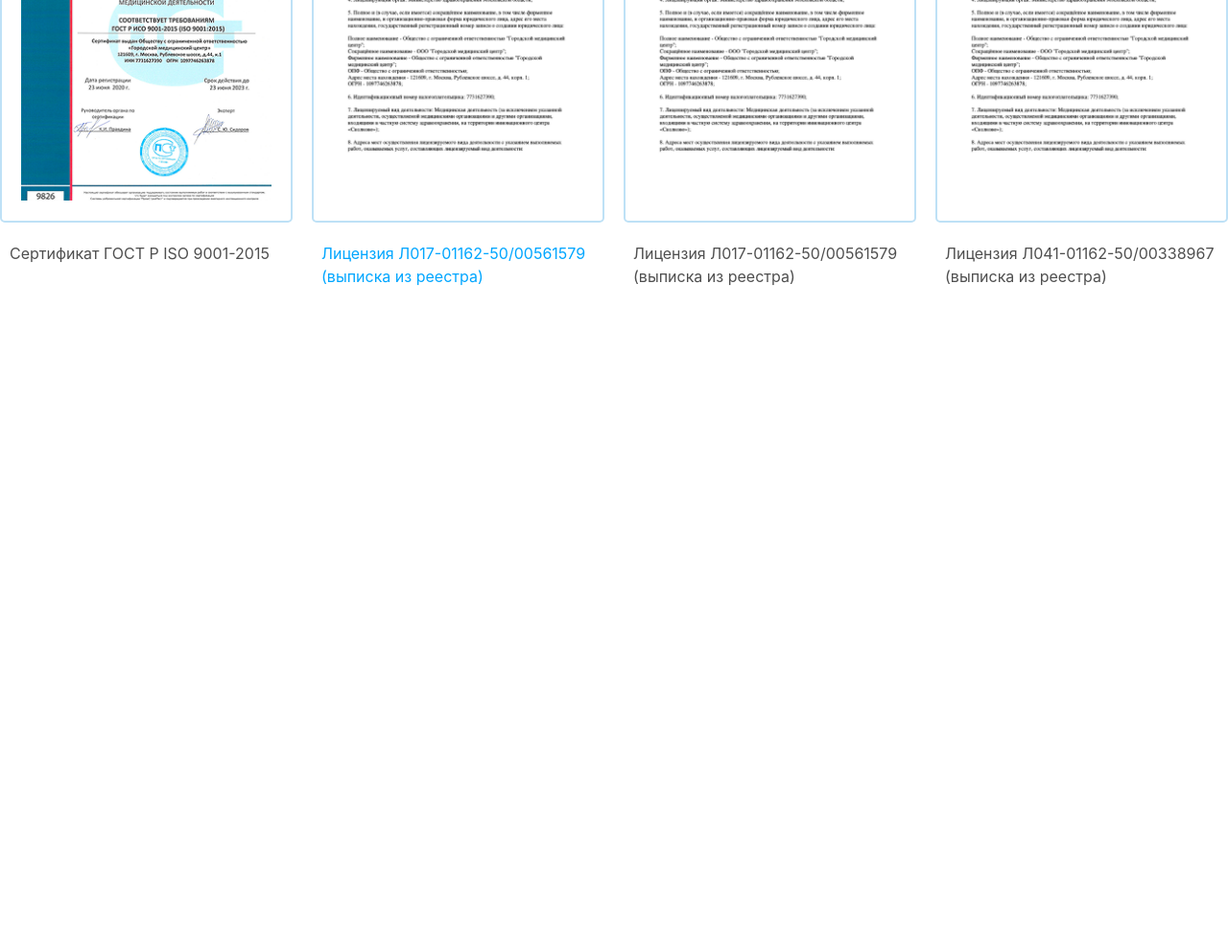
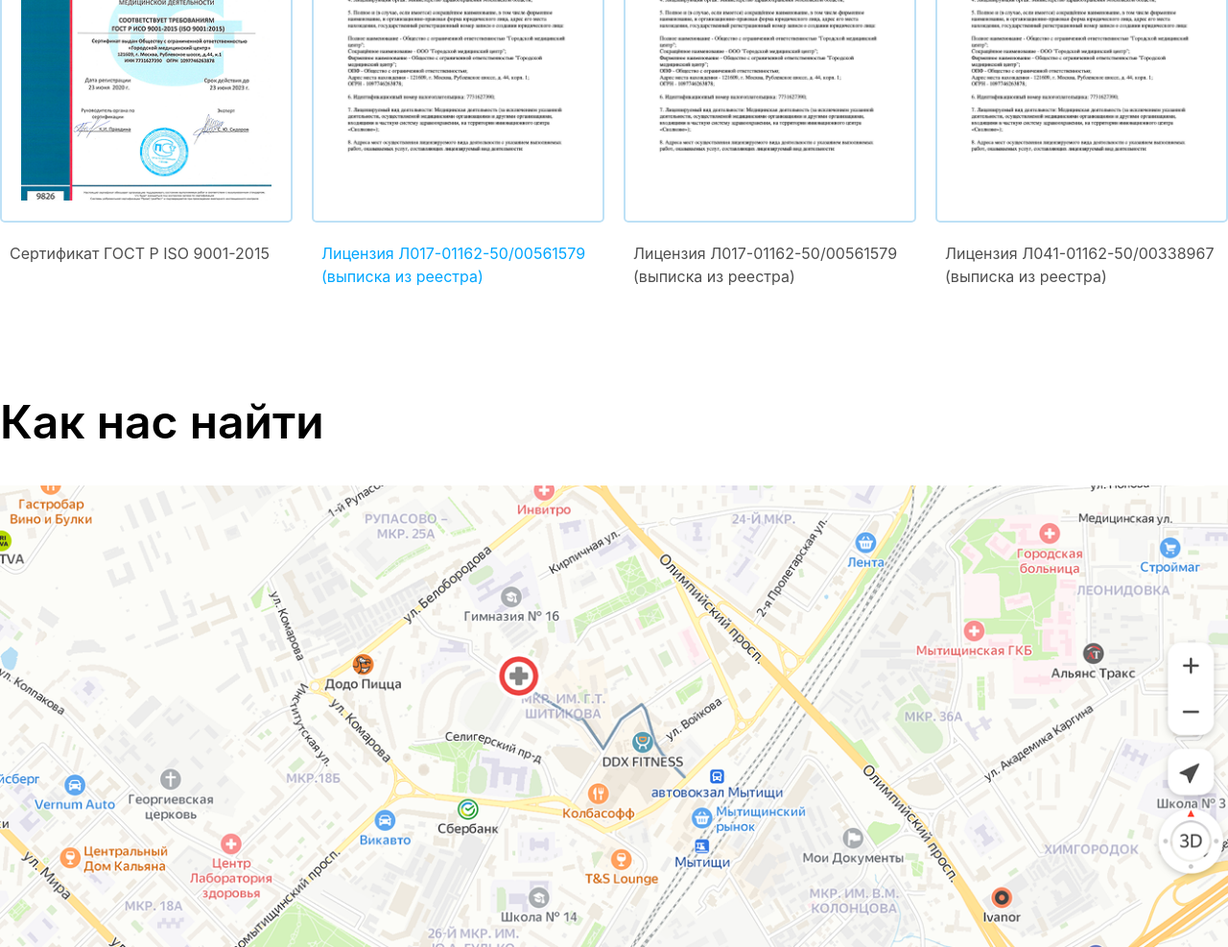
Before and after one commit to maga76/exam-week_4, a website: page index.html in a window 1280 px wide. Shown: the part 7561-8548 px from the top of the page at 96% size. Before the commit the page ends 7861 px from the top, so only its background shows below. Drawn offline with nearby package versions, Linux system fonts and the light colour scheme; files that its build step writes are made by us from their sources.

Commit message:
commit16_zarina

```diff
--- a/index.html
+++ b/index.html
@@ -600,6 +600,13 @@
             </div>
         </div>
     </section>
+    <section class="max-w-[1350px] m-auto mt-[50px]">
+        <div
+            class="lg:flex justify-between items-center gap-[10px] lg:gap-[0px] ml-[15px] lg:ml-[0px] mt-[50px] lg:mt-[130px]">
+            <p class="text-[30px] lg:text-[48px] font-semibold">Как нас найти</p>
+        </div>
+        <img class="mt-[30px]" src="./src/images/image (12).png" alt="">
+    </section>
     </main>
 </body>
 
```
